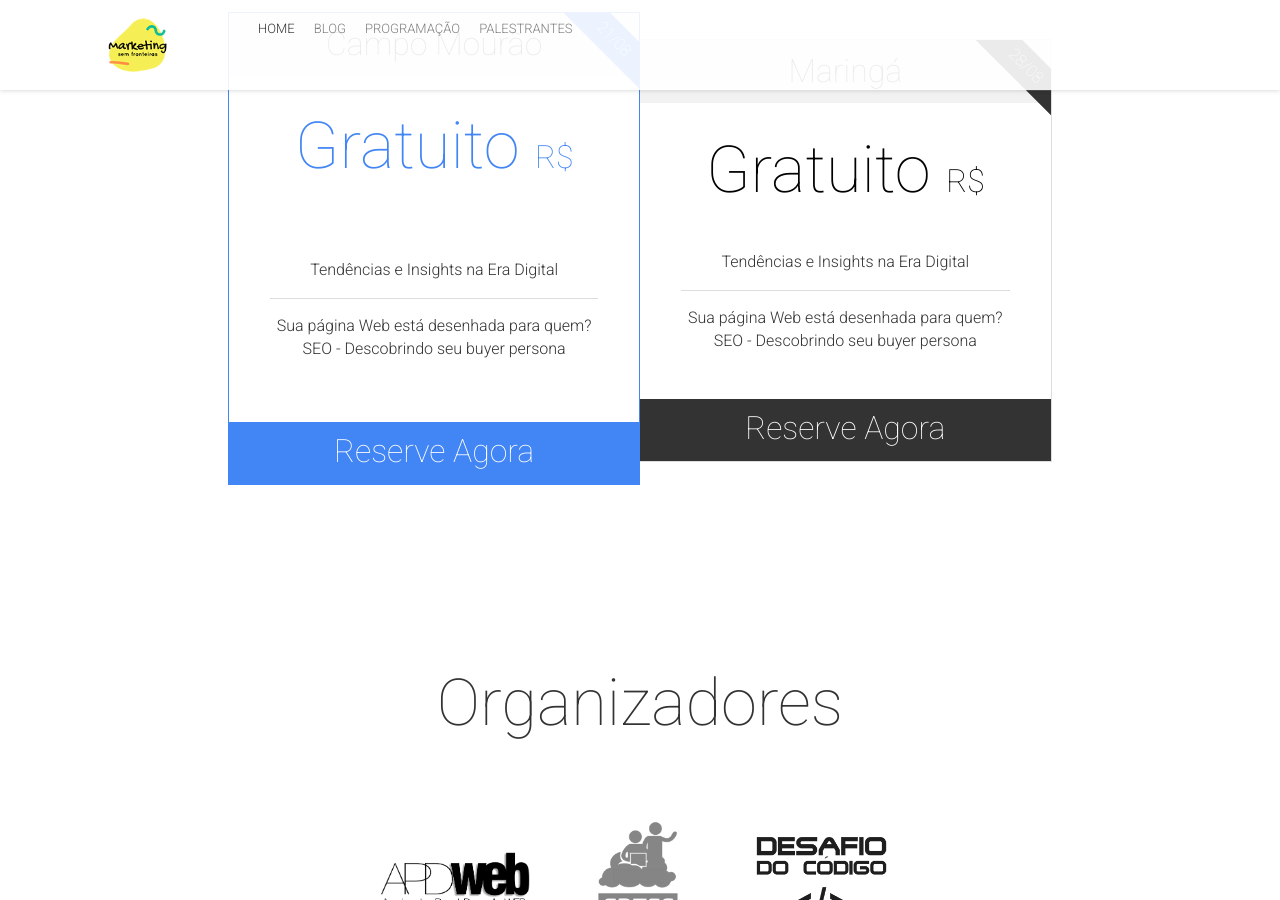
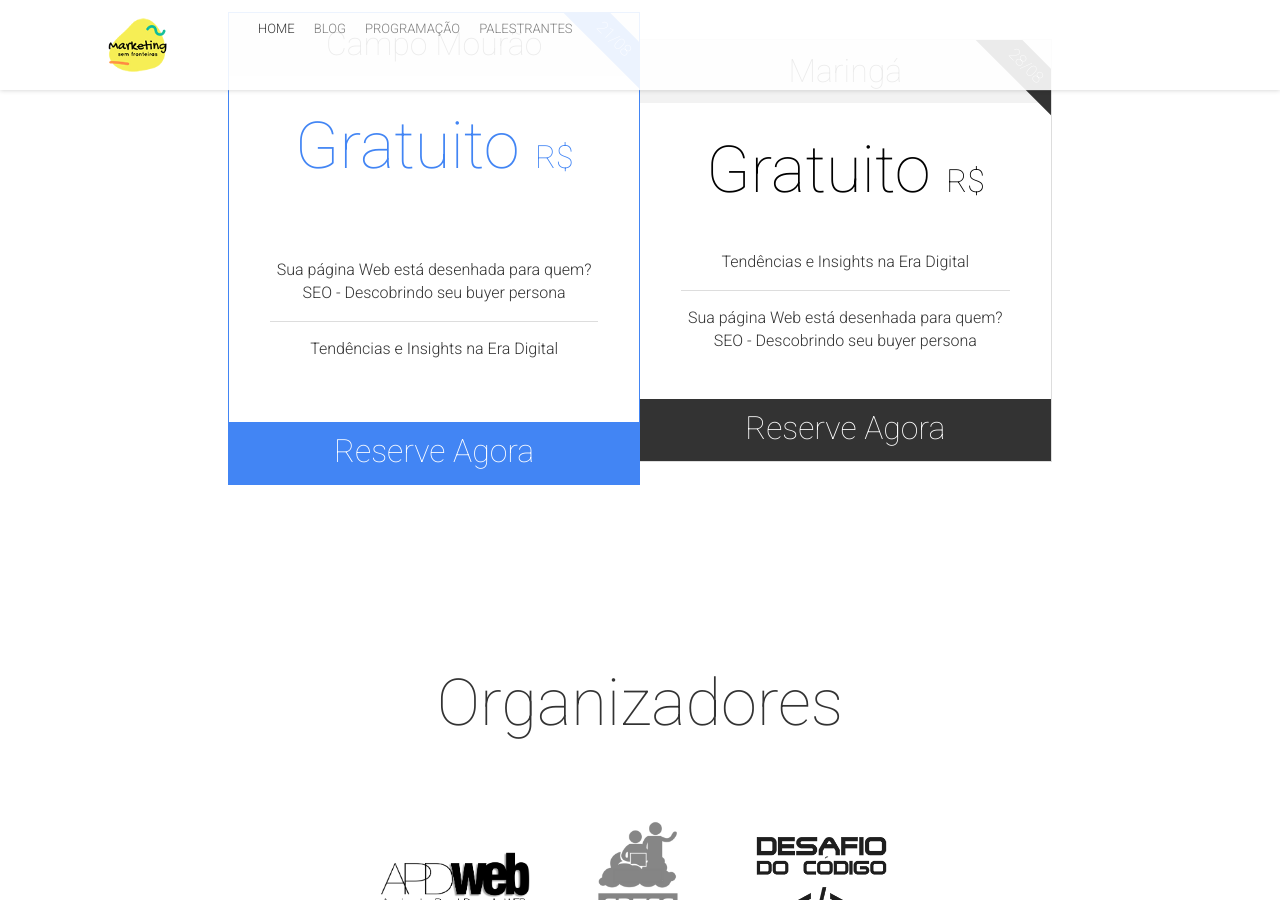
Before and after one commit to marketing-sem-fronteiras/marketing-sem-fronteiras.github.io, a Jekyll site: the page built from index.html, in a window 1280 px wide and 900 px high, scrolled down 2875 px. Built offline with Jekyll 4.4.1, drawn with Linux system fonts in a browser that asks for light colours; nearby versions of some CDN libraries; comment, search, counter and statistics services are not loaded; some of the changed text lies outside the part shown.

Commit message:
preços ordem

```diff
--- a/_config.yml
+++ b/_config.yml
@@ -39,7 +39,7 @@ socialImageSrcFacebook: "/img/seo/mkt-logo.PNG"
 navigationLinks:
  - {permalink: "/", text: "Home"}
  - {permalink: "/blog/", text: "Blog"}
- - {permalink: "/schedule/", text: "programação"}
+ - {permalink: "/schedule/", text: "Programação"}
  - {permalink: "/speakers/", text: "Palestrantes"}
 
 # Hero Block
@@ -54,8 +54,8 @@ heroButtons:
 # About Block
 aboutTitle: "Sobre o Evento"
 aboutBlock:
- - {title: "Palestra", image: "conference.jpg", text: "Lidere com Google. Tendências e Insights na Era Digital" }
  - {title: "Palestra", image: "workshop.jpg", text: "Sua página Web está desenhada para quem?<br> SEO - Descobrindo seu buyer persona" }
+ - {title: "Palestra", image: "conference.jpg", text: "Tendências e Insights na Era Digital" }
 
 # Statistic Block
 statisticBlockImage: "statistic.jpg"
@@ -132,7 +132,7 @@ ticketsOffers:
   featured: true
   buyButtonLink: "https://goo.gl/forms/oAZe4WqbxZQognHC2"
   buyButtonText: "Reserve Agora"
-  ticketContentList: ["Tendências e Insights na Era Digital", "Sua página Web está desenhada para quem? SEO - Descobrindo seu buyer persona"]
+  ticketContentList: ["Sua página Web está desenhada para quem? SEO - Descobrindo seu buyer persona", "Tendências e Insights na Era Digital"]
   validFrom: "2017-08-21T19:00"
   validThrough: "2017-08-21T22:00"
  -
```
